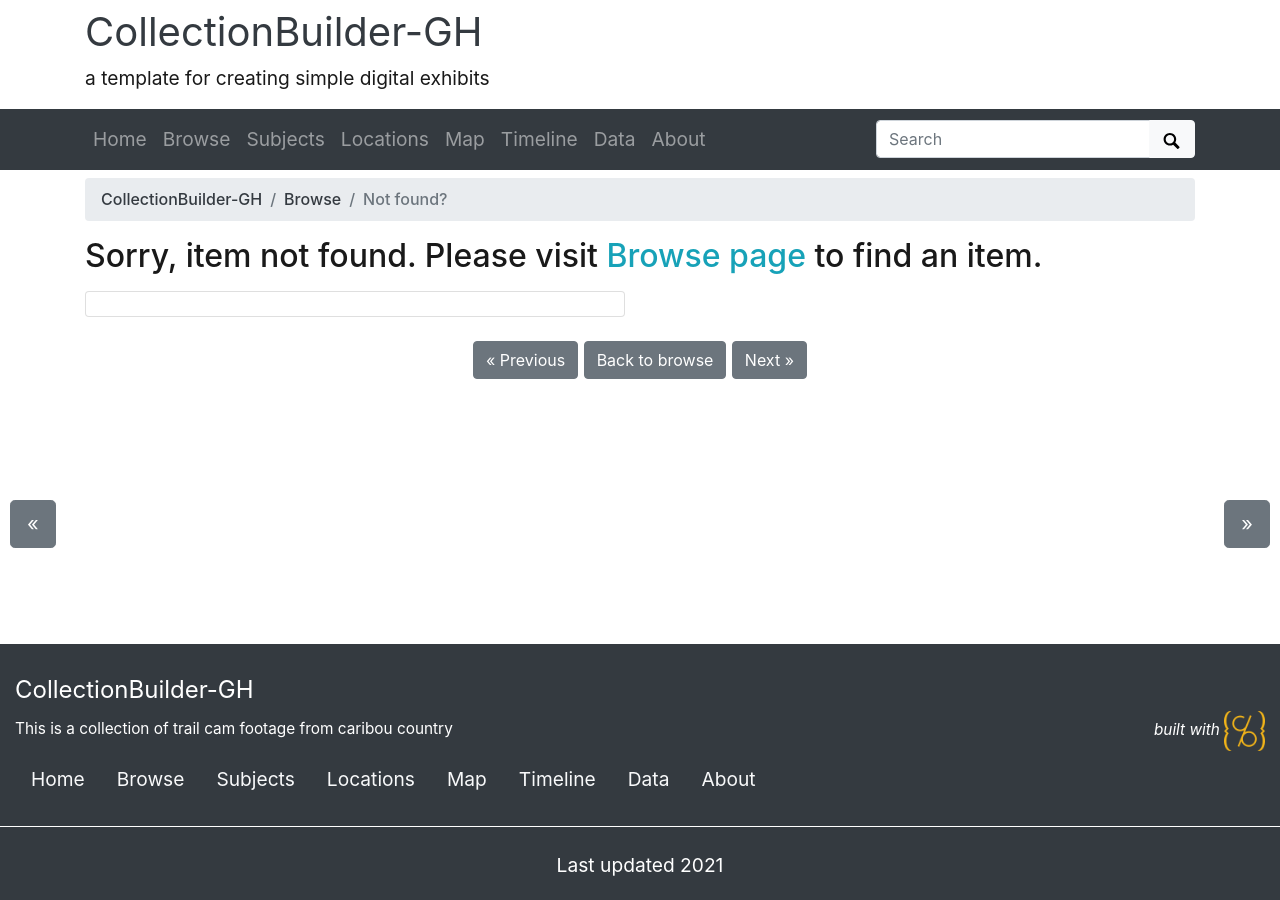
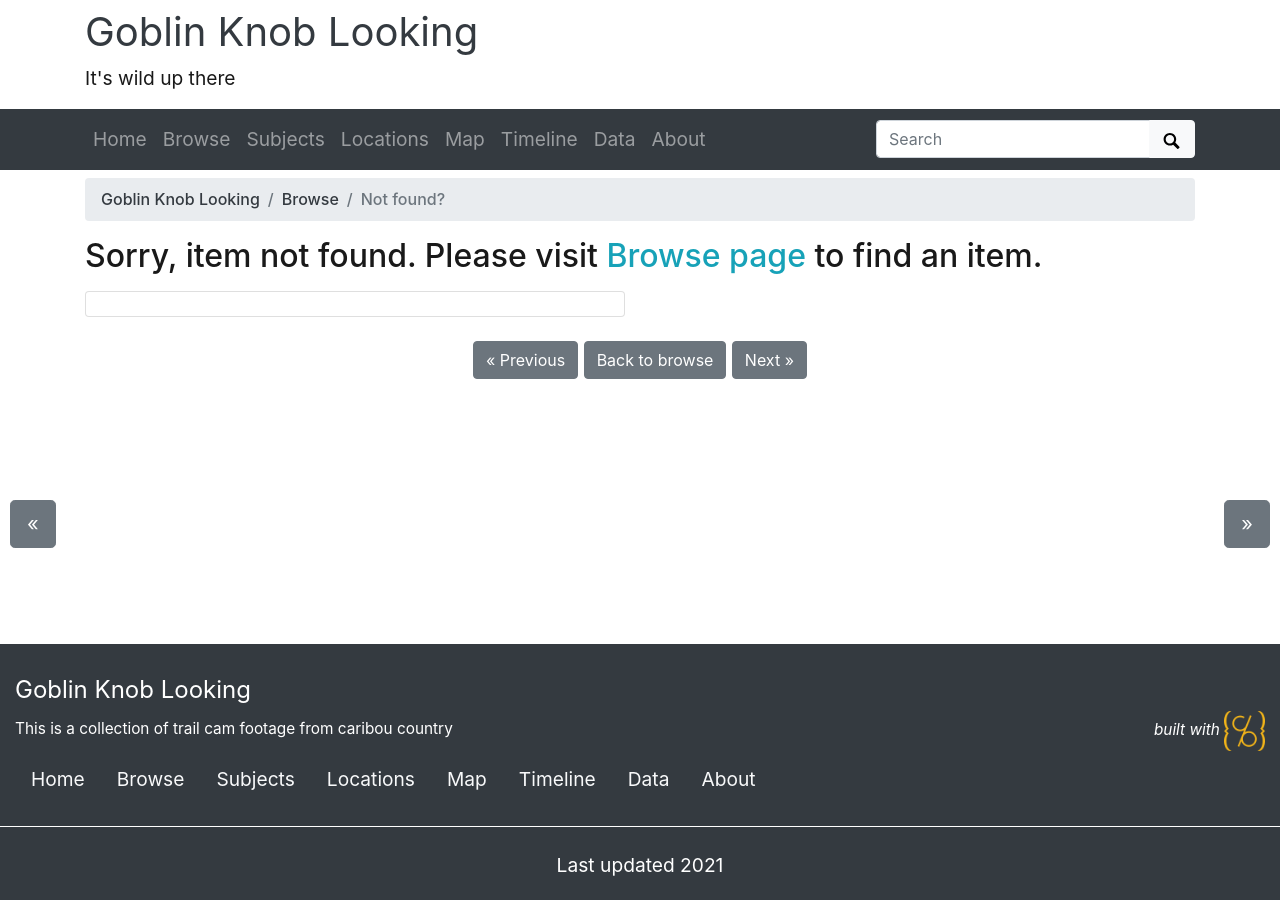
Before and after one commit to clamb89/goblinknob, a Jekyll site: the page built from pages/item.md, in a window 1280 px wide. Built offline with Jekyll 4.4.1, drawn with Linux system fonts in a browser that asks for light colours.

Commit message:
new title

```diff
--- a/_config.yml
+++ b/_config.yml
@@ -20,9 +20,9 @@ source-code: https://github.com/clamb89/goblinknob
 # SITE SETTINGS
 #
 # title of site appears in banner
-title: CollectionBuilder-GH
+title: Goblin Knob Looking
 # tagline, a short phrase that will appear throughout the site in the top banner
-tagline: a template for creating simple digital exhibits
+tagline: It's wild up there
 # description appears in meta tags and other locations
 # this description might appear in search result lists, keep around 160 characters max
 description: "This is a collection of trail cam footage from caribou country"
```
